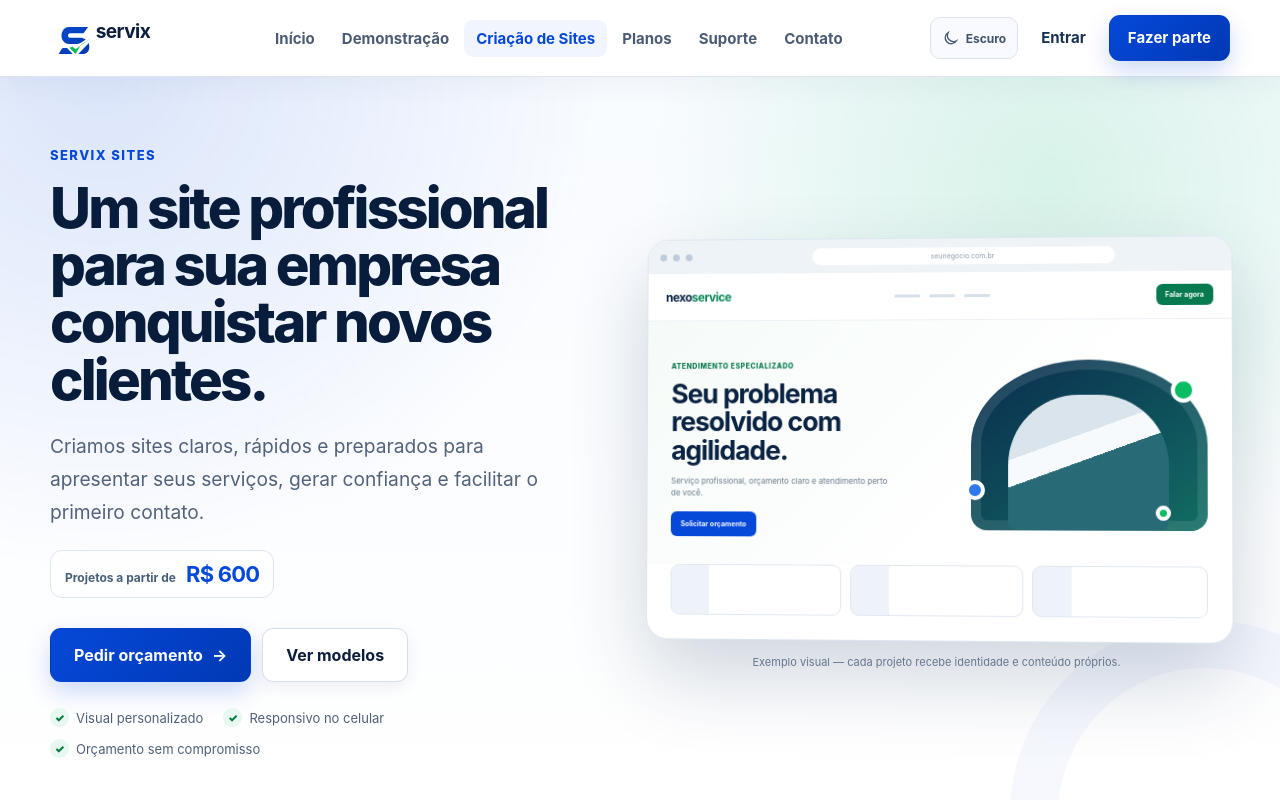
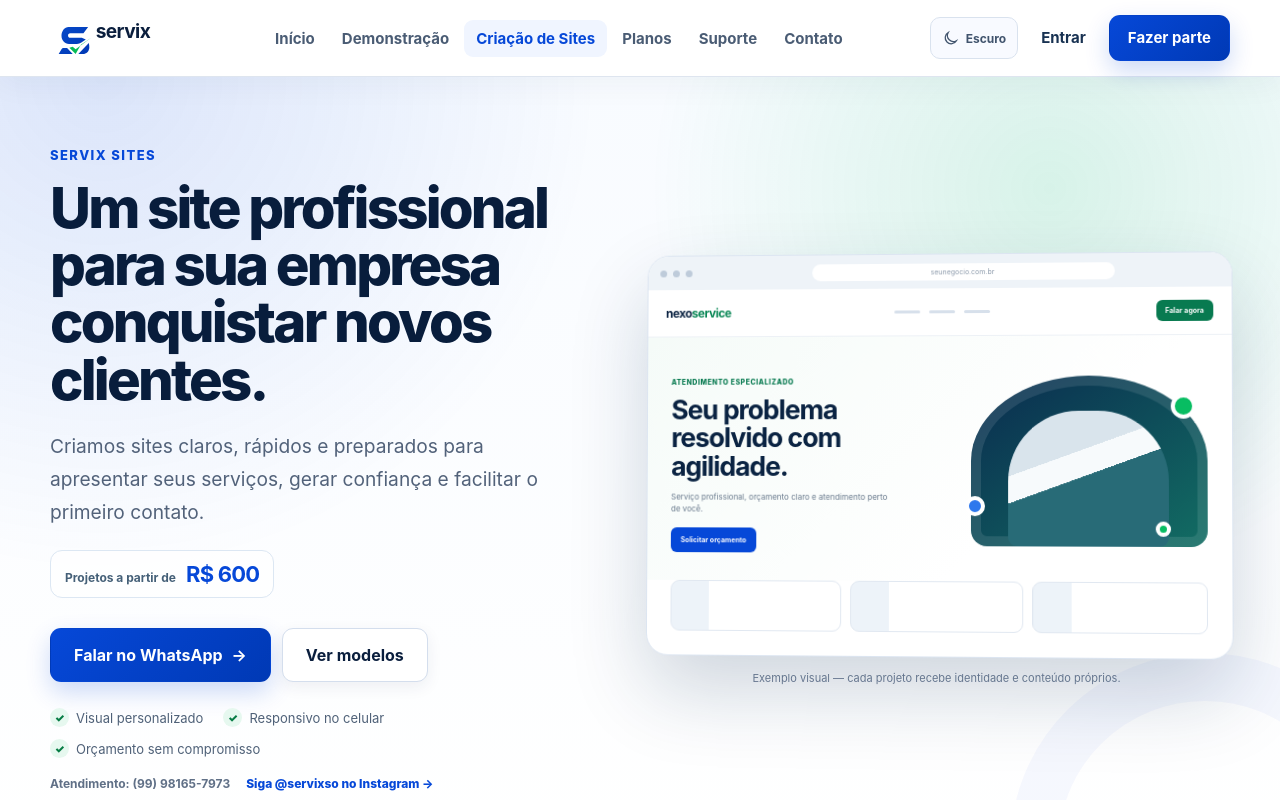
Before and after one commit to joaovitor2074/servix, a React (Vite) app in the folder frontend/: page /criacao-de-sites in a window 1280 px wide. Shown: the top 800 px of the page. Built offline with nearby package versions, Linux system fonts and the light colour scheme; no server answers.

Commit message:
feat: add WhatsApp and Instagram calls to action

```diff
--- a/frontend/src/features/site/pages/CriacaoSitesPage.css
+++ b/frontend/src/features/site/pages/CriacaoSitesPage.css
@@ -98,6 +98,20 @@
   border-radius: 50%;
   background: #e6f8ef;
 }
+
+.sites-service-hero__social-cta {
+  display: flex;
+  flex-wrap: wrap;
+  gap: 7px 16px;
+  align-items: center;
+  margin-top: 18px;
+  color: #607087;
+  font-size: 12px;
+}
+
+.sites-service-hero__social-cta > span { font-weight: 750; }
+.sites-service-hero__social-cta a { color: #0648d8; font-weight: 800; text-decoration: none; }
+.sites-service-hero__social-cta a:hover { text-decoration: underline; text-underline-offset: 3px; }
 
 .sites-service-preview {
   min-width: 0;
@@ -362,6 +376,8 @@
 .public-shell[data-theme='dark'] .sites-offer-card li { color: #c5d3e4; }
 .public-shell[data-theme='dark'] .sites-model-card__caption span { color: #91a3ba; }
 .public-shell[data-theme='dark'] .sites-service-hero__price { color: #b8c8db; border-color: #2a405a; background: rgba(17, 30, 48, 0.75); }
+.public-shell[data-theme='dark'] .sites-service-hero__social-cta { color: #a8b8cc; }
+.public-shell[data-theme='dark'] .sites-service-hero__social-cta a { color: #75a5ff; }
 .public-shell[data-theme='dark'] .sites-pricing-notes { border-color: #273a53; background: #111e30; }
 .public-shell[data-theme='dark'] .sites-pricing-notes__heading h3,
 .public-shell[data-theme='dark'] .sites-pricing-notes__extras strong { color: #f5f8fd; }
--- a/frontend/src/features/site/pages/CriacaoSitesPage.tsx
+++ b/frontend/src/features/site/pages/CriacaoSitesPage.tsx
@@ -1,12 +1,12 @@
 import { Link } from 'react-router'
-import { SITE_CONTACT_EMAIL } from '../site-data'
 import './CriacaoSitesPage.css'
 
-const ORCAMENTO_HREF = `mailto:${SITE_CONTACT_EMAIL}?subject=${encodeURIComponent(
-  'Quero um orçamento para criação de site',
-)}&body=${encodeURIComponent(
-  'Olá! Quero criar um site para minha empresa.\n\nNome da empresa:\nSegmento:\nO que preciso no site:\nMelhor forma de contato:',
+const SERVIX_PHONE = '5599981657973'
+const SERVIX_PHONE_DISPLAY = '(99) 98165-7973'
+const WHATSAPP_HREF = `https://wa.me/${SERVIX_PHONE}?text=${encodeURIComponent(
+  'Olá! Vi a página de criação de sites da Servix e quero pedir um orçamento.',
 )}`
+const INSTAGRAM_HREF = 'https://www.instagram.com/servixso/'
 
 const beneficios = [
   {
@@ -120,8 +120,8 @@ export default function CriacaoSitesPage() {
             </div>
 
             <div className="sites-service-hero__actions">
-              <a className="button button--primary button--large" href={ORCAMENTO_HREF}>
-                Pedir orçamento
+              <a className="button button--primary button--large" href={WHATSAPP_HREF} target="_blank" rel="noreferrer">
+                Falar no WhatsApp
                 <span aria-hidden="true">→</span>
               </a>
               <a className="button button--secondary button--large" href="#modelos">
@@ -134,6 +134,13 @@ export default function CriacaoSitesPage() {
               <li><span aria-hidden="true">✓</span> Responsivo no celular</li>
               <li><span aria-hidden="true">✓</span> Orçamento sem compromisso</li>
             </ul>
+
+            <div className="sites-service-hero__social-cta">
+              <span>Atendimento: {SERVIX_PHONE_DISPLAY}</span>
+              <a href={INSTAGRAM_HREF} target="_blank" rel="noreferrer">
+                Siga @servixso no Instagram <span aria-hidden="true">→</span>
+              </a>
+            </div>
           </div>
 
           <SiteShowcase />
@@ -203,8 +210,8 @@ export default function CriacaoSitesPage() {
                 <ul>
                   {solucao.items.map(item => <li key={item}><span aria-hidden="true">✓</span>{item}</li>)}
                 </ul>
-                <a className={solucao.featured ? 'button button--primary' : 'button button--secondary'} href={ORCAMENTO_HREF}>
-                  Solicitar orçamento
+                <a className={solucao.featured ? 'button button--primary' : 'button button--secondary'} href={WHATSAPP_HREF} target="_blank" rel="noreferrer">
+                  Quero este pacote
                 </a>
               </article>
             ))}
@@ -307,7 +314,7 @@ export default function CriacaoSitesPage() {
             <span>Equipe organiza no Servix</span>
           </div>
           <div className="sites-combo__actions">
-            <a className="button button--primary button--large" href={ORCAMENTO_HREF}>Quero o combo</a>
+            <a className="button button--primary button--large" href={WHATSAPP_HREF} target="_blank" rel="noreferrer">Quero o combo</a>
             <Link className="text-link" to="/demonstracao">Conhecer o sistema <span aria-hidden="true">→</span></Link>
           </div>
         </div>
@@ -347,8 +354,12 @@ export default function CriacaoSitesPage() {
             <h2 id="sites-final-cta-title">Conte como é sua empresa e receba uma proposta para o seu site.</h2>
           </div>
           <div className="final-cta__actions">
-            <a className="button button--primary button--large" href={ORCAMENTO_HREF}>Pedir orçamento</a>
-            <Link className="button button--secondary button--large" to="/contato">Falar com o Servix</Link>
+            <a className="button button--primary button--large" href={WHATSAPP_HREF} target="_blank" rel="noreferrer">
+              WhatsApp {SERVIX_PHONE_DISPLAY}
+            </a>
+            <a className="button button--secondary button--large" href={INSTAGRAM_HREF} target="_blank" rel="noreferrer">
+              Ver Instagram
+            </a>
           </div>
         </div>
       </section>
```
